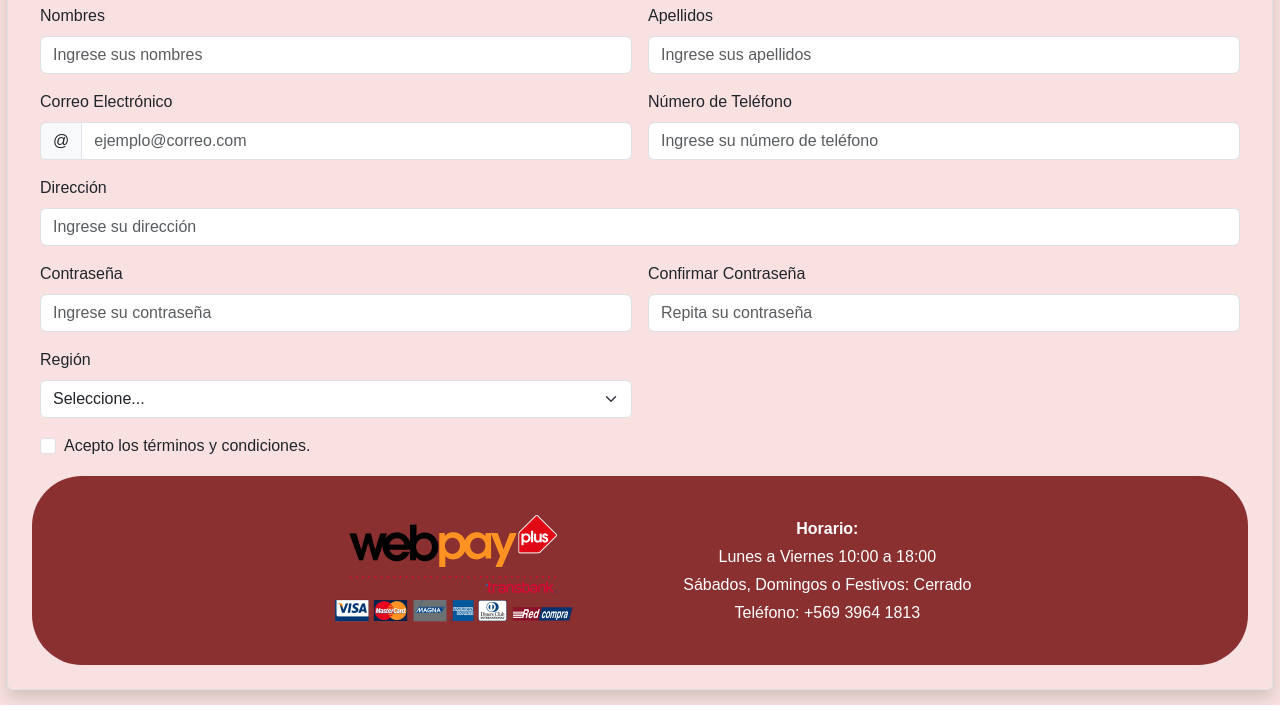
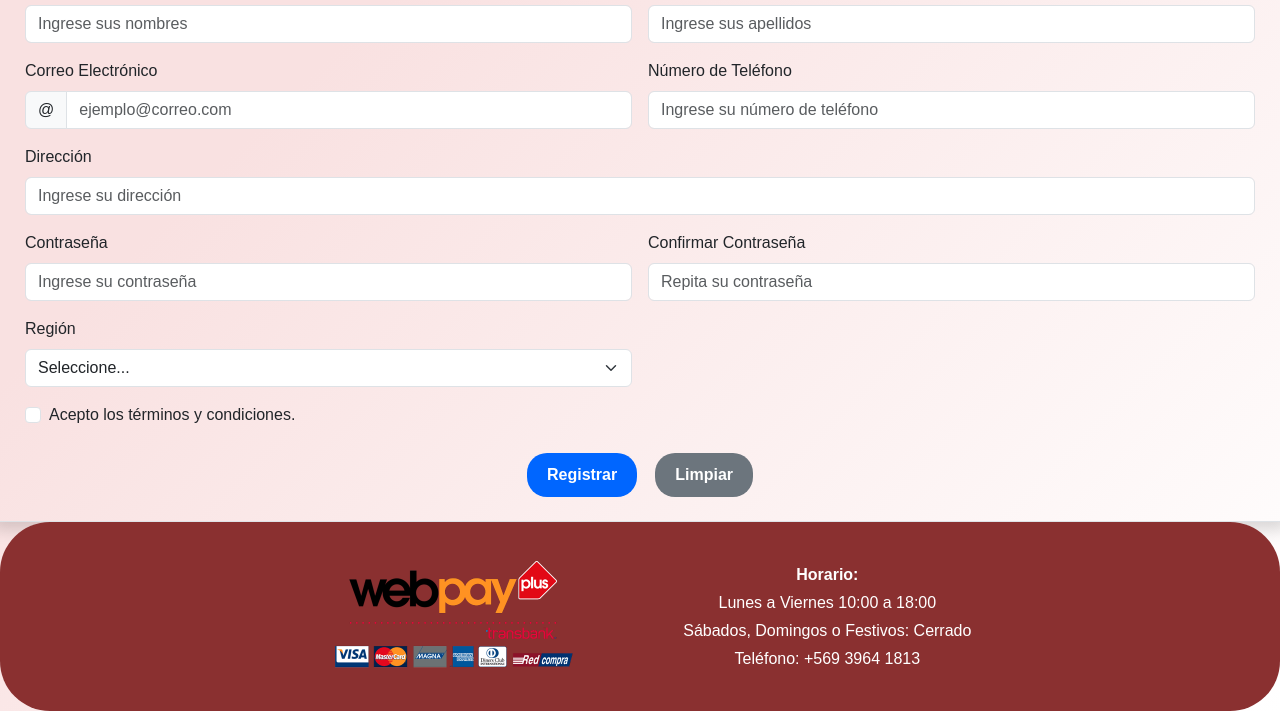
Before and after one commit to dbdominguez/TrabajoWeb, a plain HTML site: page HTML/Paginas_Principales/Registro.html in a window 1280 px wide. Shown: the part 683-1394 px from the top of the page. Drawn offline with nearby package versions, Linux system fonts and the light colour scheme.

Commit message:
Update Registro.html

```diff
--- a/HTML/Paginas_Principales/Registro.html
+++ b/HTML/Paginas_Principales/Registro.html
@@ -10,7 +10,6 @@
 
 <body>
     <header>
-            <!-- Barra superior de la pagina -->
         <div class="barra-superior d-flex justify-content-between align-items-center p-2" style="background: #8a3030; border-radius: 50px;">
             <div class="d-flex align-items-center cont-izq">
                 <p class="mb-0 me-2">Síguenos en redes sociales:</p>
@@ -28,7 +27,6 @@
             </div>
         </div>
 
-             <!-- Encabezado -->
         <div class="main">
             <div class="buscador">
                 <input type="text" id="Busqueda" placeholder="Buscar">
@@ -46,7 +44,6 @@
         </div>
     </header>
 
-        <!-- Barra Categorias -->
     <div class="categorias">
         <a href="../../HTML/Categorias/survival-horror.html"><img src="../../Imagenes/banner/terror.png" alt="terror"></a>
         <a href="../../HTML/Categorias/Estrategia.html"><img src="../../Imagenes/banner/estrat.png" alt="terror"></a>
@@ -59,7 +56,6 @@
 
     <hr class="lineaA">
 
-    <!-- Estilos personalizados para el botón de recuperar contraseña -->
     <style>
         .btn-custom {
             background: none;
@@ -79,39 +75,28 @@
             box-shadow: none;
         }
     </style>
-</head>
 
-<body>
-    <header>
-
-    <!-- Modal Inicio de Sesión -->
     <div class="modal fade" id="ModalInicioSecion" tabindex="-1" aria-labelledby="exampleModalLabel" aria-hidden="true">
         <div class="modal-dialog">
             <div class="modal-content">
-                <!-- Título del modal -->
                 <div class="modal-header">
                     <h5 class="modal-title" id="exampleModalLabel">Inicio de Sesión</h5>
                     <button type="button" class="btn-close" data-bs-dismiss="modal" aria-label="Cerrar"></button>
                 </div>
 
-                <!-- Cuerpo del modal -->
                 <div class="modal-body">
                     <form id="FormularioInicio">
-                        <!-- Campo de correo -->
                         <div class="mb-3">
                             <label for="email" class="form-label">Correo Electrónico:</label>
                             <input type="email" class="form-control" id="email" required>
                         </div>
-                        <!-- Campo de contraseña -->
                         <div class="mb-3">
                             <label for="password" class="form-label">Contraseña:</label>
                             <input type="password" class="form-control" id="password" required>
                         </div>
 
-                        <!-- Botón de inicio de sesión -->
                         <button type="submit" class="btn btn-primary">Iniciar sesión</button>
 
-                        <!-- Botón para recuperar contraseña (modificado) -->
                         <div class="text-center mt-3">
                             <button type="button" class="btn btn-custom" data-bs-toggle="modal" data-bs-target="#ModalRecuperarContrasena">
                                 ¿Olvidaste tu contraseña?
@@ -122,16 +107,13 @@
             </div>
         </div>
     </div>
-    <!-- Modal para recuperar contraseña -->
     <div class="modal fade" id="ModalRecuperarContrasena" tabindex="-1" aria-labelledby="RecuperarLabel" aria-hidden="true">
         <div class="modal-dialog">
             <div class="modal-content">
-            <!-- Encabezado -->
                 <div class="modal-header">
                     <h5 class="modal-title" id="RecuperarLabel">Recuperar Contraseña</h5>
                     <button type="button" class="btn-close" data-bs-dismiss="modal" aria-label="Cerrar"></button>
                 </div>
-            <!-- Cuerpo del modal -->
                 <div class="modal-body">
                     <form id="RecuperarForm">
                         <p>Ingresa tu correo electrónico para recibir un enlace de recuperación.</p>
@@ -147,14 +129,11 @@
     </div>
     <hr class="lineaA">
 
-    <!-- Registro por Bootstrap -->
     <form class="row g-3 needs-validation p-4 border rounded shadow" novalidate>
-    <!-- Título del formulario -->
         <div class="col-12 text-center">
             <h2 class="mb-4">REGISTRO</h2>
         </div>
 
-    <!-- Nombres -->
         <div class="col-md-6">
             <label for="validationCustom01" class="form-label">Nombres</label>
             <input type="text" class="form-control" id="validationCustom01" placeholder="Ingrese sus nombres" required>
@@ -163,7 +142,6 @@
             </div>
         </div>
 
-    <!-- Apellidos -->
         <div class="col-md-6">
             <label for="validationCustom02" class="form-label">Apellidos</label>
             <input type="text" class="form-control" id="validationCustom02" placeholder="Ingrese sus apellidos" required>
@@ -172,7 +150,6 @@
             </div>
         </div>
 
-    <!-- Correo -->
         <div class="col-md-6">
             <label for="validationCustomUsername" class="form-label">Correo Electrónico</label>
             <div class="input-group has-validation">
@@ -184,7 +161,6 @@
             </div>
         </div>
 
-    <!-- Teléfono -->
         <div class="col-md-6">
             <label for="validationCustom05" class="form-label">Número de Teléfono</label>
             <input type="tel" class="form-control" id="validationCustom05" placeholder="Ingrese su número de teléfono" required>
@@ -193,7 +169,6 @@
             </div>
         </div>
 
-    <!-- Dirección -->
         <div class="col-md-12">
             <label for="validationCustom03" class="form-label">Dirección</label>
             <input type="text" class="form-control" id="validationCustom03" placeholder="Ingrese su dirección" required>
@@ -202,7 +177,6 @@
             </div>
         </div>
 
-    <!-- Contraseña -->
         <div class="col-md-6">
             <label for="password" class="form-label">Contraseña</label>
             <input type="password" class="form-control" id="password" placeholder="Ingrese su contraseña" required>
@@ -211,7 +185,6 @@
             </div>
         </div>
 
-    <!-- Confirmar Contraseña -->
         <div class="col-md-6">
             <label for="password2" class="form-label">Confirmar Contraseña</label>
             <input type="password" class="form-control" id="password2" placeholder="Repita su contraseña" required>
@@ -220,7 +193,6 @@
             </div>
         </div>
 
-    <!-- Región -->
         <div class="col-md-6">
             <label for="validationCustom04" class="form-label">Región</label>
             <select class="form-select" id="validationCustom04" required>
@@ -247,7 +219,6 @@
             </div>
         </div>
 
-    <!--Aceptar terminos -->
         <div class="col-12">
             <div class="form-check">
                 <input class="form-check-input" type="checkbox" value="" id="invalidCheck" required>
@@ -259,6 +230,47 @@
                 </div>
             </div>
         </div>
+        <div class="col-12 text-center mt-4">
+            <button class="btn btn-custom-primary me-2" type="submit">Registrar</button>
+            <button class="btn btn-custom-secondary" type="reset">Limpiar</button>
+        </div>
+
+        <style>
+            .btn-custom-primary {
+                background-color: #0066ff; /* Azul fuerte */
+                color: white;
+                border-radius: 20px;
+                padding: 10px 20px;
+                border: none;
+                font-weight: bold;
+            }
+
+            .btn-custom-primary:hover {
+                background-color: #004bcc; /* Azul más oscuro */
+            }
+
+            .btn-custom-secondary {
+                background-color: #6c757d; /* Gris */
+                color: white;
+                border-radius: 20px;
+                padding: 10px 20px;
+                border: none;
+                font-weight: bold;
+            }
+
+            .btn-custom-secondary:hover {
+                background-color: #565e64; /* Gris más oscuro */
+            }
+
+            .col-12.text-center {
+                display: flex;
+                justify-content: center;
+                align-items: center;
+                gap: 10px; /* Espaciado entre botones */
+            }
+        </style>
+
+    </form>
 
     <footer class="barra-inferior p-3 text-white" style="background: #8a3030; border-radius: 50px;">
         <div class="container">
@@ -282,9 +294,5 @@
     </footer>
     <script src="https://cdn.jsdelivr.net/npm/bootstrap@5.0.2/dist/js/bootstrap.bundle.min.js"></script>
     <script src="../../JS/Juegos.js"></script>
-    </html>
-    <!-- Scripts de Bootstrap -->
-    <script src="https://cdn.jsdelivr.net/npm/bootstrap@5.0.2/dist/js/bootstrap.bundle.min.js"></script>
-    <script src="../../JS/Juegos.js"></script>
 </body>
 </html>
```
Lines whose indentation alone changed are shown as unchanged.
